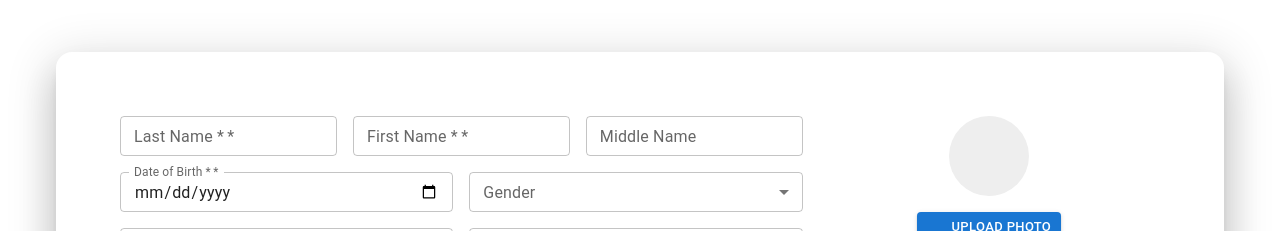
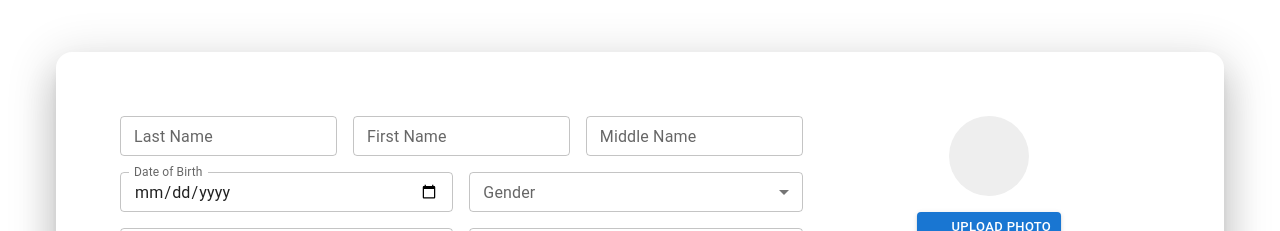
Before and after one commit to damonJiangCode/PawnShopApp, a React (Vite) app: page / in a window 1280 px wide. Shown: the top 231 px of the page. Built offline with nearby package versions, Linux system fonts and the light colour scheme; some icons are missing.

Commit message:
cast selectElement to HTMLTextElement

```diff
--- a/src/components/ClientAddComponent.tsx
+++ b/src/components/ClientAddComponent.tsx
@@ -18,9 +18,8 @@ import {
   TableBody,
   TableContainer,
   Divider,
+  SelectChangeEvent,
 } from "@mui/material";
-import MinimizeIcon from "@mui/icons-material/Minimize";
-import CloseIcon from "@mui/icons-material/Close";
 import PersonAddIcon from "@mui/icons-material/PersonAdd";
 import AddIcon from "@mui/icons-material/Add";
 import DeleteIcon from "@mui/icons-material/Delete";
@@ -125,9 +124,7 @@ const App: React.FC = () => {
   }, [formData.weightLb]);
 
   const handleInputChange = (
-    e: React.ChangeEvent<
-      HTMLInputElement | HTMLTextAreaElement | HTMLSelectElement
-    >
+    e: React.ChangeEvent<HTMLInputElement | HTMLTextAreaElement>
   ) => {
     const { name, value } = e.target;
     setFormData((prev) => ({ ...prev, [name]: value }));
@@ -187,30 +184,28 @@ const App: React.FC = () => {
         }}
       >
         <Box component="form" onSubmit={handleSubmit} sx={{ p: 3 }}>
-          {/* Main Body: Flex layout */}
+          {/* main body */}
           <Box sx={{ display: "flex", gap: 2 }}>
-            {/* Left Panel */}
+            {/* left panel */}
             <Box
               sx={{ flex: 2, display: "flex", flexDirection: "column", gap: 2 }}
             >
-              {/* Name Fields */}
+              {/* name fields */}
               <Box sx={{ display: "flex", gap: 2 }}>
                 <TextField
                   fullWidth
                   name="lastName"
-                  label="Last Name *"
+                  label="Last Name"
                   value={formData.lastName}
                   onChange={handleInputChange}
-                  required
                   size="small"
                 />
                 <TextField
                   fullWidth
                   name="firstName"
-                  label="First Name *"
+                  label="First Name"
                   value={formData.firstName}
                   onChange={handleInputChange}
-                  required
                   size="small"
                 />
                 <TextField
@@ -223,37 +218,44 @@ const App: React.FC = () => {
                 />
               </Box>
 
-              {/* DOB & Gender */}
+              {/* DOB & gender */}
               <Box sx={{ display: "flex", gap: 2 }}>
                 <TextField
                   fullWidth
                   type="date"
                   name="dateOfBirth"
-                  label="Date of Birth *"
+                  label="Date of Birth"
                   value={formData.dateOfBirth}
                   onChange={handleInputChange}
-                  required
                   size="small"
-                  InputLabelProps={{ shrink: true }}
+                  slotProps={{
+                    inputLabel: {
+                      shrink: true,
+                    },
+                  }}
                 />
                 <FormControl fullWidth size="small">
                   <InputLabel>Gender</InputLabel>
                   <Select
                     name="gender"
                     value={formData.gender}
-                    // onChange={handleInputChange}
+                    onChange={(e) => {
+                      const { name, value } = e.target;
+                      handleInputChange({
+                        target: { name, value },
+                      } as React.ChangeEvent<HTMLInputElement>);
+                    }}
                     label="Gender"
                   >
-                    <MenuItem value="">
-                      <em>None</em>
-                    </MenuItem>
+                    <MenuItem value="" />
                     <MenuItem value="male">Male</MenuItem>
                     <MenuItem value="female">Female</MenuItem>
                     <MenuItem value="other">Other</MenuItem>
                   </Select>
                 </FormControl>
               </Box>
-              {/* Address & City */}
+
+              {/* address & city */}
               <Box sx={{ display: "flex", gap: 2 }}>
                 <TextField
                   fullWidth
@@ -272,7 +274,8 @@ const App: React.FC = () => {
                   size="small"
                 />
               </Box>
-              {/* Province, Country, Postal */}
+
+              {/* province, country, postal */}
               <Box sx={{ display: "flex", gap: 2 }}>
                 <TextField
                   fullWidth
@@ -299,6 +302,7 @@ const App: React.FC = () => {
                   size="small"
                 />
               </Box>
+
               {/* Notes */}
               <TextField
                 fullWidth
```
